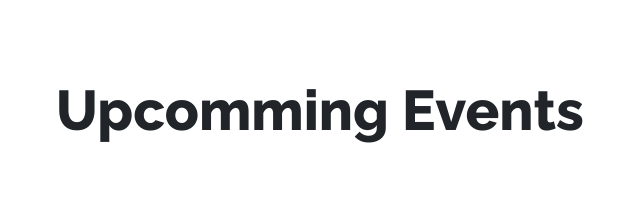
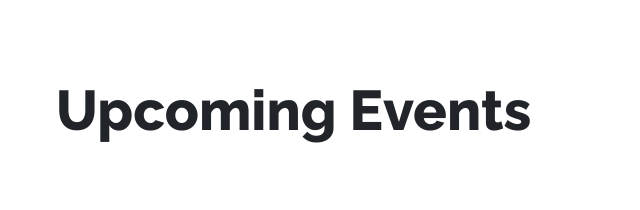
Before and after one commit to culturehouse/culturehouse.github.io, a website: page popups.html in a window 1280 px wide. Shown: the part 1011-1221 px from the top of the page, without its empty margins (29-669 px from the left). Drawn offline with Linux system fonts and the light colour scheme.

Commit message:
spelling error fix

```diff
--- a/popups.html
+++ b/popups.html
@@ -89,7 +89,7 @@
         <div class="row align-items-center">
           <div class="col-lg-6 order-lg-1">
             <div class="title-spacing">
-              <h2 class="display-4">Upcomming Events</h2>
+              <h2 class="display-4">Upcoming Events</h2>
             </div>
           </div>
         </div>
```
